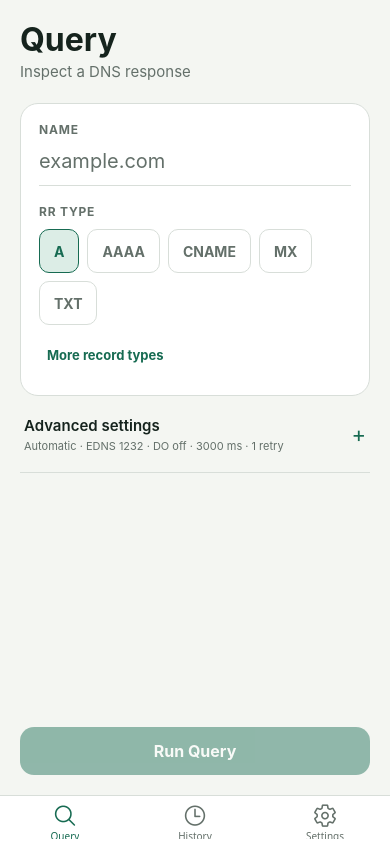
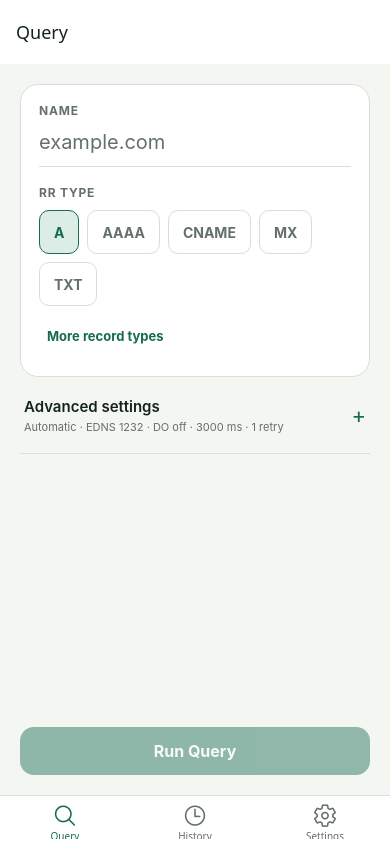
Before and after one commit to kukat/digger, a React Native app: screen / in a window 390 px wide. Built offline with nearby package versions, Linux system fonts and the light colour scheme.

Commit message:
Use native stack headers across screens

```diff
--- a/src/navigation/AppNavigator.tsx
+++ b/src/navigation/AppNavigator.tsx
@@ -20,9 +20,16 @@ import {
   type SettingsConfirmation,
 } from '../screens/SettingsScreen';
 import { useColors } from '../theme';
-import type { QueryStackParamList, TabParamList } from './types';
+import type {
+  HistoryStackParamList,
+  QueryStackParamList,
+  SettingsStackParamList,
+  TabParamList,
+} from './types';
 
 const QueryStack = createNativeStackNavigator<QueryStackParamList>();
+const HistoryStack = createNativeStackNavigator<HistoryStackParamList>();
+const SettingsStack = createNativeStackNavigator<SettingsStackParamList>();
 const Tabs = createBottomTabNavigator<TabParamList>();
 
 type TabIconProps = { color: string; size: number };
@@ -39,6 +46,11 @@ function SettingsTabIcon({ color, size }: TabIconProps) {
   return <Ionicons color={color} name="settings-outline" size={size} />;
 }
 
+const nativeStackScreenOptions = {
+  headerShadowVisible: false,
+  headerTitleAlign: 'left' as const,
+};
+
 function QueryNavigator({
   nativeDns,
   recentQueries,
@@ -49,8 +61,8 @@ function QueryNavigator({
   resultActions: ResultActions;
 }) {
   return (
-    <QueryStack.Navigator>
-      <QueryStack.Screen name="QueryForm" options={{ headerShown: false }}>
+    <QueryStack.Navigator screenOptions={nativeStackScreenOptions}>
+      <QueryStack.Screen name="QueryForm" options={{ title: 'Query' }}>
         {props => (
           <QueryScreen
             {...props}
@@ -59,10 +71,47 @@ function QueryNavigator({
           />
         )}
       </QueryStack.Screen>
-      <QueryStack.Screen name="Result" options={{ headerShown: false }}>
+      <QueryStack.Screen
+        name="Result"
+        options={{
+          headerBackTitle: 'Query',
+          title: 'Result',
+        }}
+      >
         {props => <ResultScreen {...props} resultActions={resultActions} />}
       </QueryStack.Screen>
     </QueryStack.Navigator>
+  );
+}
+
+function HistoryNavigator({ recentQueries }: { recentQueries: RecentQueries }) {
+  return (
+    <HistoryStack.Navigator screenOptions={nativeStackScreenOptions}>
+      <HistoryStack.Screen name="HistoryHome" options={{ title: 'History' }}>
+        {props => <HistoryScreen {...props} recentQueries={recentQueries} />}
+      </HistoryStack.Screen>
+    </HistoryStack.Navigator>
+  );
+}
+
+function SettingsNavigator({
+  confirmation,
+  recentQueries,
+}: {
+  confirmation: SettingsConfirmation;
+  recentQueries: RecentQueries;
+}) {
+  return (
+    <SettingsStack.Navigator screenOptions={nativeStackScreenOptions}>
+      <SettingsStack.Screen name="SettingsHome" options={{ title: 'Settings' }}>
+        {() => (
+          <SettingsScreen
+            confirmation={confirmation}
+            recentQueries={recentQueries}
+          />
+        )}
+      </SettingsStack.Screen>
+    </SettingsStack.Navigator>
   );
 }
 
@@ -116,11 +165,11 @@ export function AppNavigator({
           )}
         </Tabs.Screen>
         <Tabs.Screen name="History" options={{ tabBarIcon: HistoryTabIcon }}>
-          {props => <HistoryScreen {...props} recentQueries={recentQueries} />}
+          {() => <HistoryNavigator recentQueries={recentQueries} />}
         </Tabs.Screen>
         <Tabs.Screen name="Settings" options={{ tabBarIcon: SettingsTabIcon }}>
           {() => (
-            <SettingsScreen
+            <SettingsNavigator
               confirmation={settingsConfirmation}
               recentQueries={recentQueries}
             />
--- a/src/screens/HistoryScreen.tsx
+++ b/src/screens/HistoryScreen.tsx
@@ -1,13 +1,14 @@
-import type { BottomTabScreenProps } from '@react-navigation/bottom-tabs';
+import type { BottomTabNavigationProp } from '@react-navigation/bottom-tabs';
+import type { NativeStackScreenProps } from '@react-navigation/native-stack';
 import React, { useEffect, useMemo, useState } from 'react';
 import { Pressable, ScrollView, StyleSheet, Text, View } from 'react-native';
 import { useSafeAreaInsets } from 'react-native-safe-area-context';
 
 import type { RecentQueries } from '../history/RecentQueries';
-import type { TabParamList } from '../navigation/types';
+import type { HistoryStackParamList, TabParamList } from '../navigation/types';
 import { useColors } from '../theme';
 
-type Props = BottomTabScreenProps<TabParamList, 'History'> & {
+type Props = NativeStackScreenProps<HistoryStackParamList, 'HistoryHome'> & {
   recentQueries: RecentQueries;
 };
 
@@ -27,11 +28,9 @@ export function HistoryScreen({ navigation, recentQueries }: Props) {
     <ScrollView
       contentContainerStyle={[
         styles.screen,
-        { paddingTop: insets.top + 20, paddingBottom: insets.bottom + 20 },
+        { paddingBottom: insets.bottom + 20 },
       ]}
     >
-      <Text style={styles.title}>History</Text>
-      <Text style={styles.subtitle}>Recent Queries stored on this device</Text>
       {entries.length === 0 ? (
         <View style={styles.card}>
           <Text style={styles.empty}>No Recent Queries yet.</Text>
@@ -46,10 +45,12 @@ export function HistoryScreen({ navigation, recentQueries }: Props) {
                 accessibilityLabel={`Use ${name} ${entry.type}`}
                 accessibilityRole="button"
                 onPress={() =>
-                  navigation.navigate('Query', {
-                    screen: 'QueryForm',
-                    params: { recentQuery: entry },
-                  })
+                  navigation
+                    .getParent<BottomTabNavigationProp<TabParamList>>()
+                    ?.navigate('Query', {
+                      screen: 'QueryForm',
+                      params: { recentQuery: entry },
+                    })
                 }
                 style={styles.entry}
               >
@@ -78,13 +79,6 @@ export function HistoryScreen({ navigation, recentQueries }: Props) {
 const createStyles = (colors: ReturnType<typeof useColors>) =>
   StyleSheet.create({
     screen: { backgroundColor: colors.background, flexGrow: 1, padding: 20 },
-    title: { color: colors.ink, fontSize: 32, fontWeight: '700' },
-    subtitle: {
-      color: colors.muted,
-      fontSize: 15,
-      marginBottom: 22,
-      marginTop: 3,
-    },
     card: {
       backgroundColor: colors.surface,
       borderColor: colors.border,
--- a/src/screens/QueryScreen.tsx
+++ b/src/screens/QueryScreen.tsx
@@ -313,13 +313,10 @@ export function QueryScreen({
     <ScrollView
       contentContainerStyle={[
         styles.screen,
-        { paddingTop: insets.top + 20, paddingBottom: insets.bottom + 20 },
+        { paddingBottom: insets.bottom + 20 },
       ]}
       keyboardShouldPersistTaps="handled"
     >
-      <Text style={styles.title}>Query</Text>
-      <Text style={styles.subtitle}>Inspect a DNS response</Text>
-
       <View style={styles.card}>
         <Text style={styles.label}>Name</Text>
         <TextInput
@@ -641,13 +638,6 @@ const createStyles = (colors: ReturnType<typeof useColors>) =>
       flexGrow: 1,
       padding: 20,
     },
-    title: { color: colors.ink, fontSize: 32, fontWeight: '700' },
-    subtitle: {
-      color: colors.muted,
-      fontSize: 15,
-      marginBottom: 22,
-      marginTop: 3,
-    },
     card: {
       backgroundColor: colors.surface,
       borderColor: colors.border,
--- a/src/screens/ResultScreen.tsx
+++ b/src/screens/ResultScreen.tsx
@@ -8,8 +8,6 @@ import {
   Text,
   View,
 } from 'react-native';
-import { useSafeAreaInsets } from 'react-native-safe-area-context';
-
 import type { QueryStackParamList } from '../navigation/types';
 import type { DnsQuestion, DnsRecord } from '../native/NativeDns';
 import type { ResultActions } from '../results/actions';
@@ -102,7 +100,6 @@ function ResultSection({
 export function ResultScreen({ navigation, route, resultActions }: Props) {
   const { name, type, result } = route.params;
   const [view, setView] = useState<ResultView>('structured');
-  const insets = useSafeAreaInsets();
   const colors = useColors();
   const styles = useMemo(() => createStyles(colors), [colors]);
   const server = result.server
@@ -120,7 +117,7 @@ export function ResultScreen({ navigation, route, resultActions }: Props) {
 
   return (
     <ScrollView
-      contentContainerStyle={[styles.screen, { paddingTop: insets.top + 12 }]}
+      contentContainerStyle={styles.screen}
       keyboardShouldPersistTaps="handled"
     >
       <View style={styles.toolbar}>
@@ -160,7 +157,6 @@ export function ResultScreen({ navigation, route, resultActions }: Props) {
         accessible
         accessibilityLabel={`Query ${name}, ${type}. ${result.transport.toUpperCase()} via ${server}.`}
       >
-        <Text style={styles.eyebrow}>Current Result</Text>
         <Text style={styles.query}>
           {name} · {type}
         </Text>
@@ -299,24 +295,16 @@ const createStyles = (colors: ReturnType<typeof useColors>) =>
       fontSize: 16,
       fontWeight: '600',
     },
-    eyebrow: {
-      color: colors.accent,
-      fontSize: 12,
-      fontWeight: '700',
-      letterSpacing: 1,
-      textTransform: 'uppercase',
-    },
     query: {
       color: colors.ink,
       flexShrink: 1,
-      fontSize: 24,
+      fontSize: 20,
       fontWeight: '700',
-      marginTop: 5,
     },
     route: {
       color: colors.muted,
       fontSize: 13,
-      marginTop: 5,
+      marginTop: 4,
     },
     metrics: {
       backgroundColor: colors.surface,
--- a/src/screens/SettingsScreen.tsx
+++ b/src/screens/SettingsScreen.tsx
@@ -58,11 +58,9 @@ export function SettingsScreen({
     <ScrollView
       contentContainerStyle={[
         styles.screen,
-        { paddingTop: insets.top + 20, paddingBottom: insets.bottom + 20 },
+        { paddingBottom: insets.bottom + 20 },
       ]}
     >
-      <Text style={styles.title}>Settings</Text>
-
       <Text style={styles.sectionTitle}>Privacy & data</Text>
       <View style={styles.card}>
         <Text style={styles.cardTitle}>Your DNS data stays private</Text>
@@ -122,12 +120,6 @@ export function SettingsScreen({
 const createStyles = (colors: ReturnType<typeof useColors>) =>
   StyleSheet.create({
     screen: { backgroundColor: colors.background, flexGrow: 1, padding: 20 },
-    title: {
-      color: colors.ink,
-      fontSize: 32,
-      fontWeight: '700',
-      marginBottom: 22,
-    },
     sectionTitle: {
       color: colors.muted,
       fontSize: 12,
```
Also changed, not shown: src/navigation/types.ts (+14 -6 lines).
